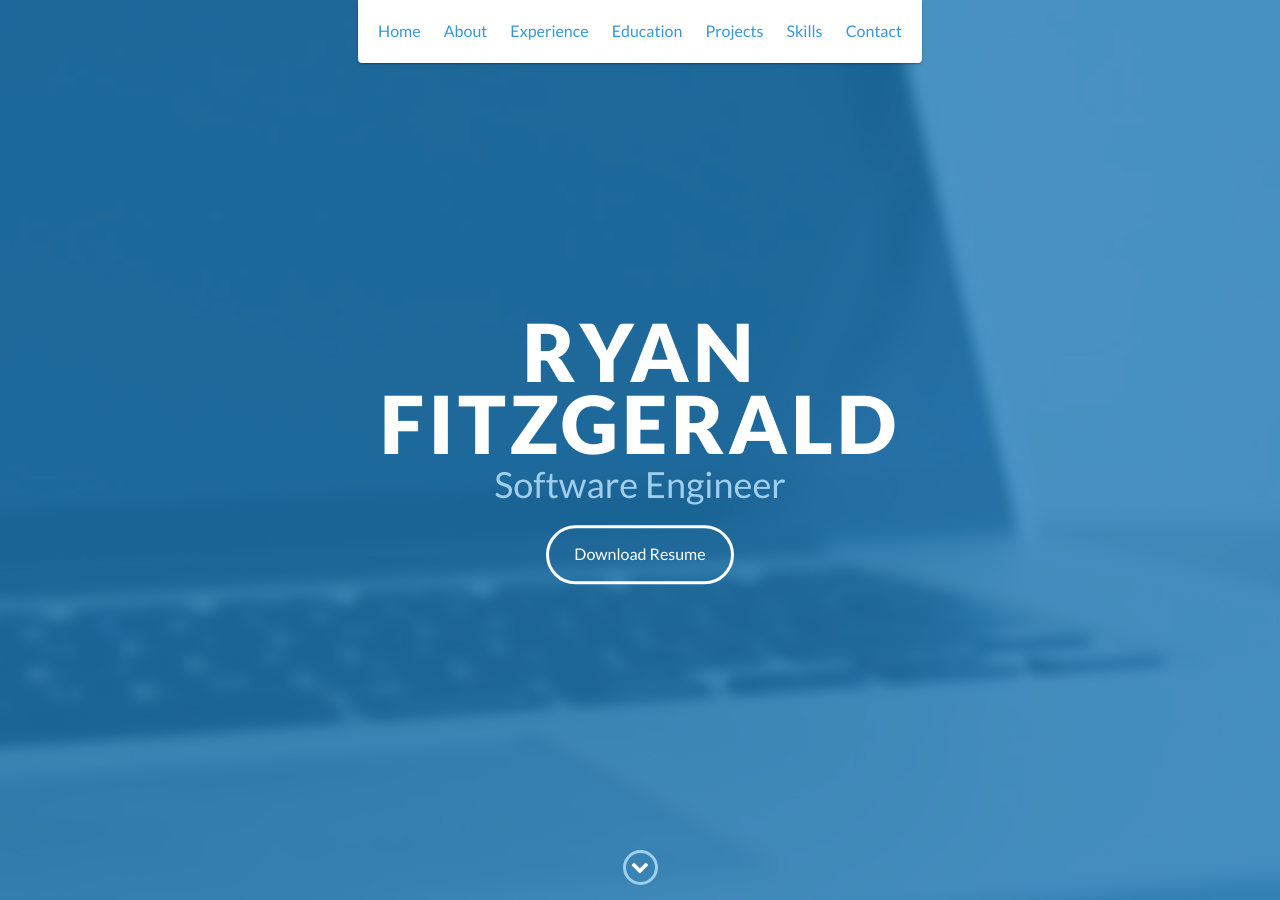
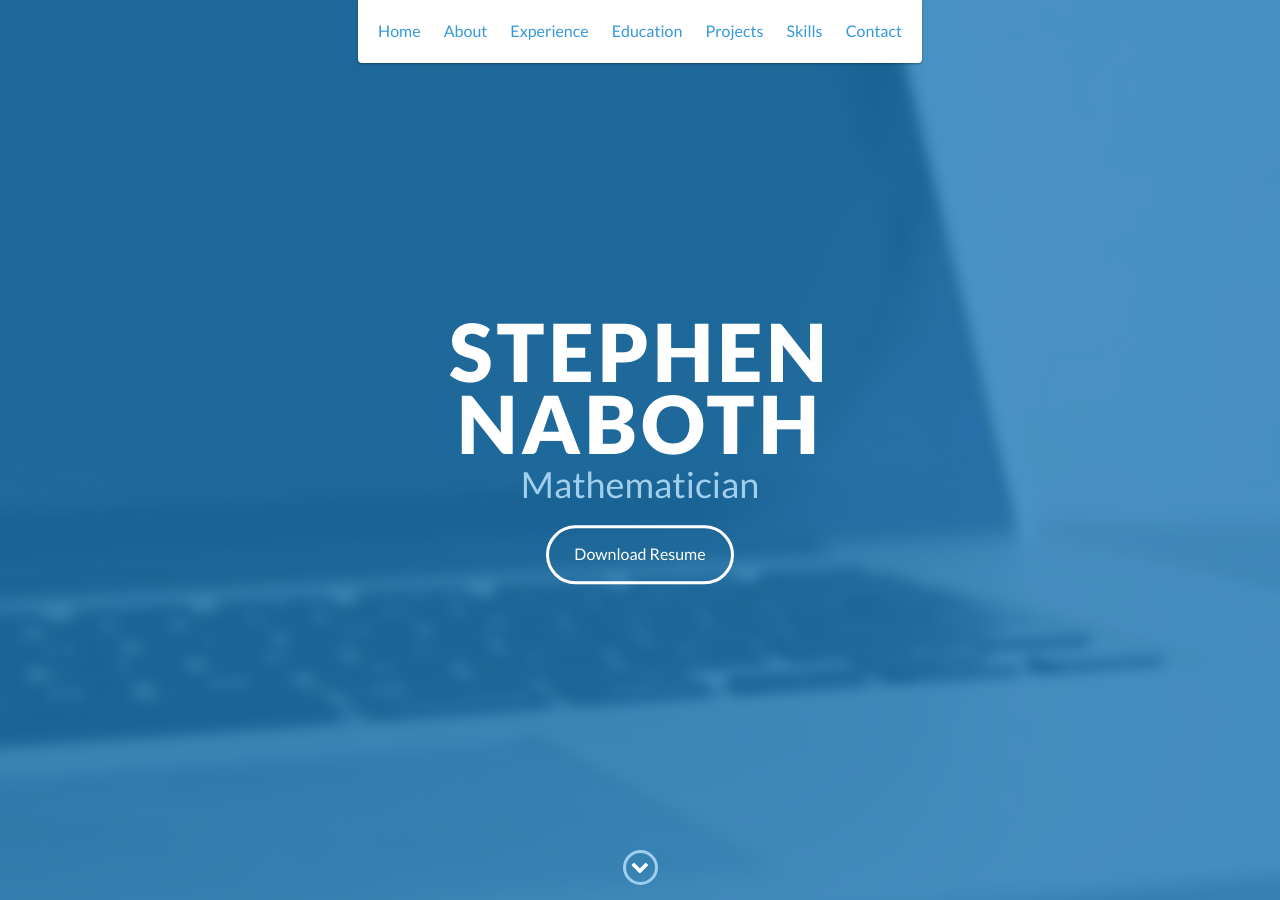
Before and after one commit to StephenNaboth/stephenNaboth.github.io, a Jekyll site: the page portfolio/index.html, which Jekyll copies as it is, in a window 1280 px wide and 900 px high. Built offline with Jekyll 4.4.1, drawn with Linux system fonts in a browser that asks for light colours.

```diff
--- a/portfolio/index.html
+++ b/portfolio/index.html
@@ -51,8 +51,8 @@
 
     <div id="lead">
         <div id="lead-content">
-            <h1>Ryan Fitzgerald</h1>
-            <h2>Software Engineer</h2>
+            <h1>Stephen Naboth</h1>
+            <h2>Mathematician</h2>
             <a href="/portfolio/files/Stephen_Naboth_CV.pdf" class="btn-rounded-white">Download Resume</a>
         </div>
         <!-- End #lead-content -->
```
